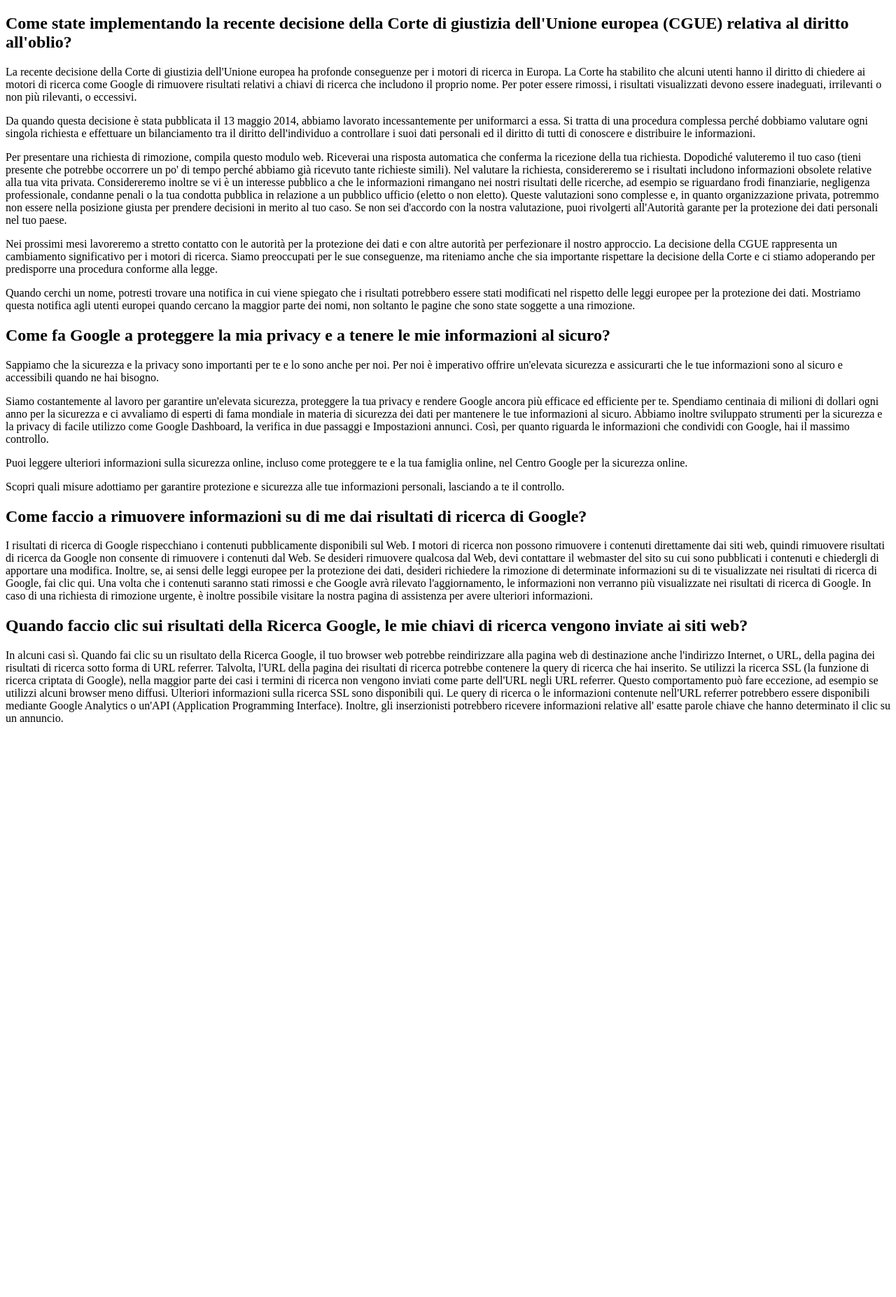
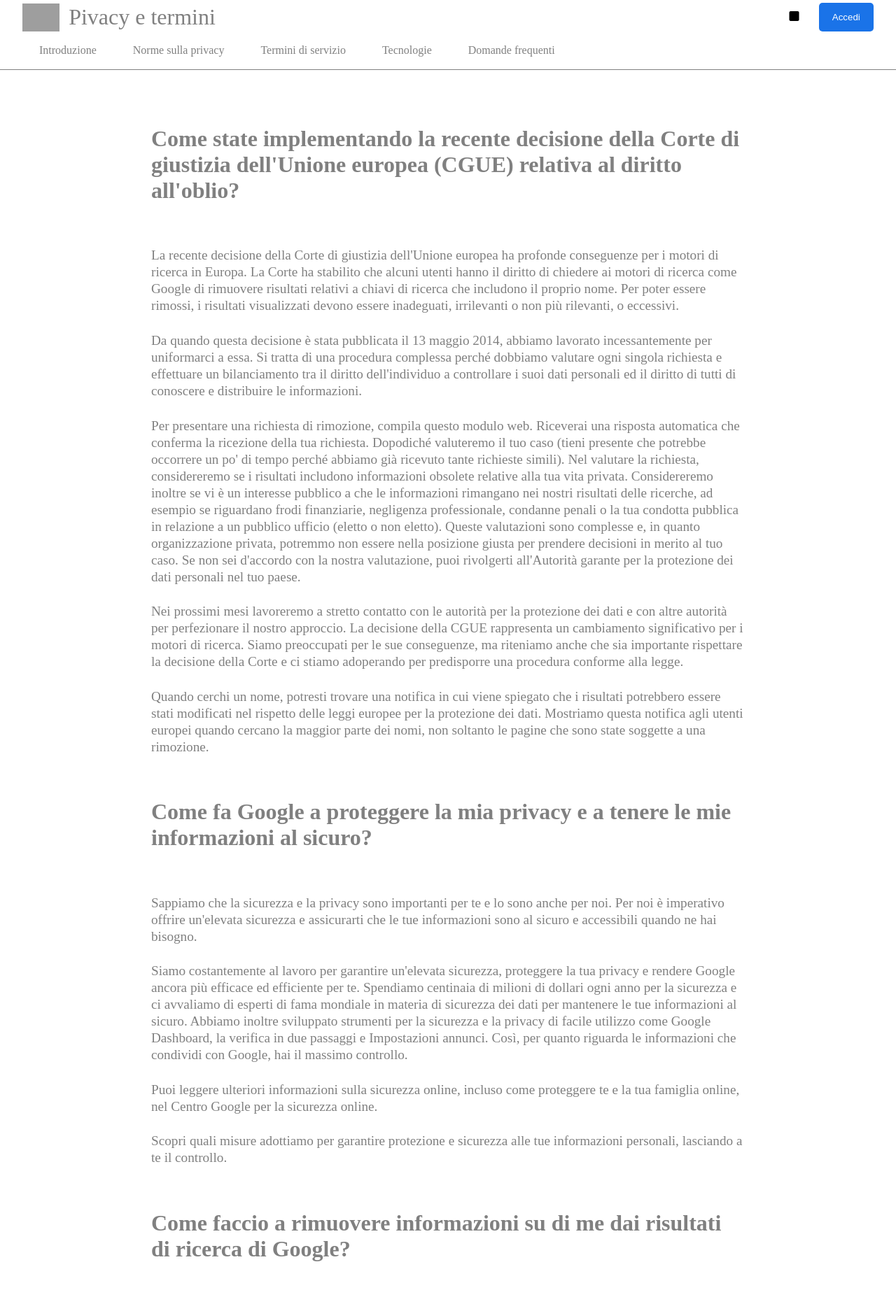
Before and after one commit to reez89/php-google-faq, a PHP site: page / in a window 1280 px wide. Shown: the top 1854 px of the page at 70% size. Before the commit the page ends 1032 px from the top, so only its background shows below. Run offline with PHP 8.4, Linux system fonts and the light colour scheme; some libraries are stand-ins or nearby versions; grey boxes are pictures that could not be loaded.

Commit message:
Aggiunto css.

```diff
--- a/index.php
+++ b/index.php
@@ -46,18 +46,87 @@ $db = [
 <head>
     <meta charset="UTF-8">
     <meta name="viewport" content="width=device-width, initial-scale=1.0">
+    <script src=https://kit.fontawesome.com/fc3e9057b4.js crossorigin=anonymous></script>
+    <link rel="stylesheet" href="./style.css">
     <title>Document</title>
 </head>
 
 <body>
-    <?php foreach ($db as $key => $value) { ?>
-        <h2> <?php echo $value['domanda']; ?> </h2>
-        <p><?php
-            foreach ($value['risposta'] as $key => $values) { ?>
-        <p><?php echo $value['risposta'][$key] ?></p>
+
+    <div id="nav">
+        <div class="navtop">
+            <div class="navtop-left">
+                <img src="https://www.gstatic.com/images/branding/googlelogo/svg/googlelogo_clr_74x24px.svg" alt="">
+                <span class="text">Pivacy e termini</span>
+            </div>
+            <div class="navtopright">
+                <i class="fas fa-square"></i>
+                <button>Accedi</button>
+            </div>
+        </div>
+        <div class="navbottom">
+            <ul>
+                <li>
+                    <a href="#" class="linkbars">Introduzione</a>
+                </li>
+                <li>
+                    <a href="#" class="linkbars">Norme sulla privacy</a>
+                </li>
+                <li>
+                    <a href="#" class="linkbars">Termini di servizio</a>
+                </li>
+                <li>
+                    <a href="#" class="linkbars">Tecnologie</a>
+                </li>
+                <li>
+                    <a href="#" class="linkbars">Domande frequenti</a>
+                </li>
+            </ul>
+        </div>
+    </div>
+
+    <div id="main">
+        <?php foreach ($db as $key => $value) { ?>
+            <h2> <?php echo $value['domanda']; ?> </h2>
+            <p>
+                <?php foreach ($value['risposta'] as $key => $values) { ?>
+            <p><?php echo $value['risposta'][$key] ?></p>
+        <?php } ?>
+        </p>
     <?php } ?>
-    </p>
-<?php } ?>
+    </div>
+
+    <footer id="footer">
+        <div class="footer_info">
+            <div class="footer_info_left">
+                <ul>
+                    <li>
+                        <a href="">Google</a>
+                    </li>
+                    <li>
+                        <a href="">Tutto su Google</a>
+                    </li>
+                    <li>
+                        <a href="">Privacy</a>
+                    </li>
+                    <li>
+                        <a href="">Termini</a>
+                    </li>
+
+                </ul>
+            </div>
+            <div class="footer_info_right">
+                <i class="fas fa-globe-europe"></i>
+                <select value="Seleziona lingua">
+                    <option value="">Italiano</option>
+                    <option value="">English</option>
+                    <option value="">Deutch</option>
+                    <option value="">Francois</option>
+                    <option value="">Polish</option>
+                </select>
+            </div>
+        </div>
+    </footer>
 </body>
 
 </html>
--- /dev/null
+++ b/style.css
@@ -0,0 +1,189 @@
+* {
+    margin: 0;
+    padding: 0;
+    box-sizing: border-box;
+}
+
+body {
+    width: 100vw;
+    display: flex;
+    align-items: center;
+    justify-content: center;
+    flex-wrap: wrap;
+
+}
+
+#nav {
+    width: 100vw;
+    height: 100px;
+    border-bottom: 1px solid gray;
+    display: flex;
+    flex-flow: column;
+    align-items: center;
+    justify-content: center;
+    position: sticky;
+    top: 0;
+    background: white;
+}
+
+.navtop {
+    display: flex;
+    align-items: center;
+    justify-content: space-between;
+    width: 95vw;
+    height: 50%;
+
+}
+
+
+
+.navtop-left {
+    width: 50%;
+    display: flex;
+    align-items: center;
+
+}
+
+
+.navtop-left img {
+    height: 2.5rem;
+}
+
+.text {
+    font-size: 2rem;
+    color: gray;
+    padding-left: 0.8rem;
+}
+
+.navtopright button {
+    background: #1a73e8;
+    border: none;
+    padding: 0.8rem 1.2rem;
+    border-radius: 5px;
+    color: white;
+    cursor: pointer;
+}
+
+.navtopright i {
+    padding: 0 1.5rem;
+}
+
+.navbottom {
+    width: 95vw;
+    height: 50%;
+    display: flex;
+    align-items: flex-end;
+}
+
+.navbottom ul {
+    list-style: none;
+}
+
+.navbottom ul li {
+    display: inline-block;
+}
+
+.navbottom ul li a {
+    display: inline-block;
+    text-decoration: none;
+    padding: 1rem 1.5rem;
+    color: gray;
+}
+
+.navbottom ul li a:focus {
+    color: #1a73e8;
+}
+
+.linkbars::after {
+    content: '';
+    display: block;
+    width: 0;
+    height: 2px;
+    background: #1a73e8;
+    transition: width .3s;
+}
+
+.linkbars:focus::after {
+    width: 100%;
+    transition: width .3s;
+}
+
+#main {
+    width: 75%;
+    display: flex;
+    flex-flow: column;
+    padding: 3.5rem;
+}
+
+#main h2 {
+    font-size: 2rem;
+    color: gray;
+    padding: 1.5rem 0;
+}
+
+#main p {
+
+    padding: 0.8rem 0;
+    line-height: 1.5rem;
+    font-size: 1.2rem;
+    color: gray;
+}
+
+#footer {
+    width: 100vw;
+    height: 100px;
+    display: flex;
+    align-items: center;
+    justify-content: center;
+    background: lightgray;
+}
+
+.footer_info {
+    width: 75%;
+    display: flex;
+    align-items: center;
+    justify-content: space-between;
+}
+
+.footer_info_left {
+    width: 50%;
+}
+
+.footer_info_right {
+    width: 50%;
+    display: flex;
+    align-items: center;
+    justify-content: flex-end;
+}
+
+.footer_info_left ul {
+    list-style: none;
+}
+
+.footer_info_left ul li {
+    display: inline-block;
+}
+
+.footer_info_left ul li a {
+    display: inline-block;
+    font-size: 0.8rem;
+    text-decoration: none;
+    padding: 0 0.8rem;
+    color: gray;
+}
+
+.footer_info_left ul li::after {
+    content: '.';
+    color: gray;
+    vertical-align: center;
+}
+
+.footer_info_right select {
+    width: 150px;
+    padding-left: 1.5rem;
+    margin-left: 1.2rem;
+}
+
+.footer_info_right i {
+    color: #1a73e8;
+}
```
